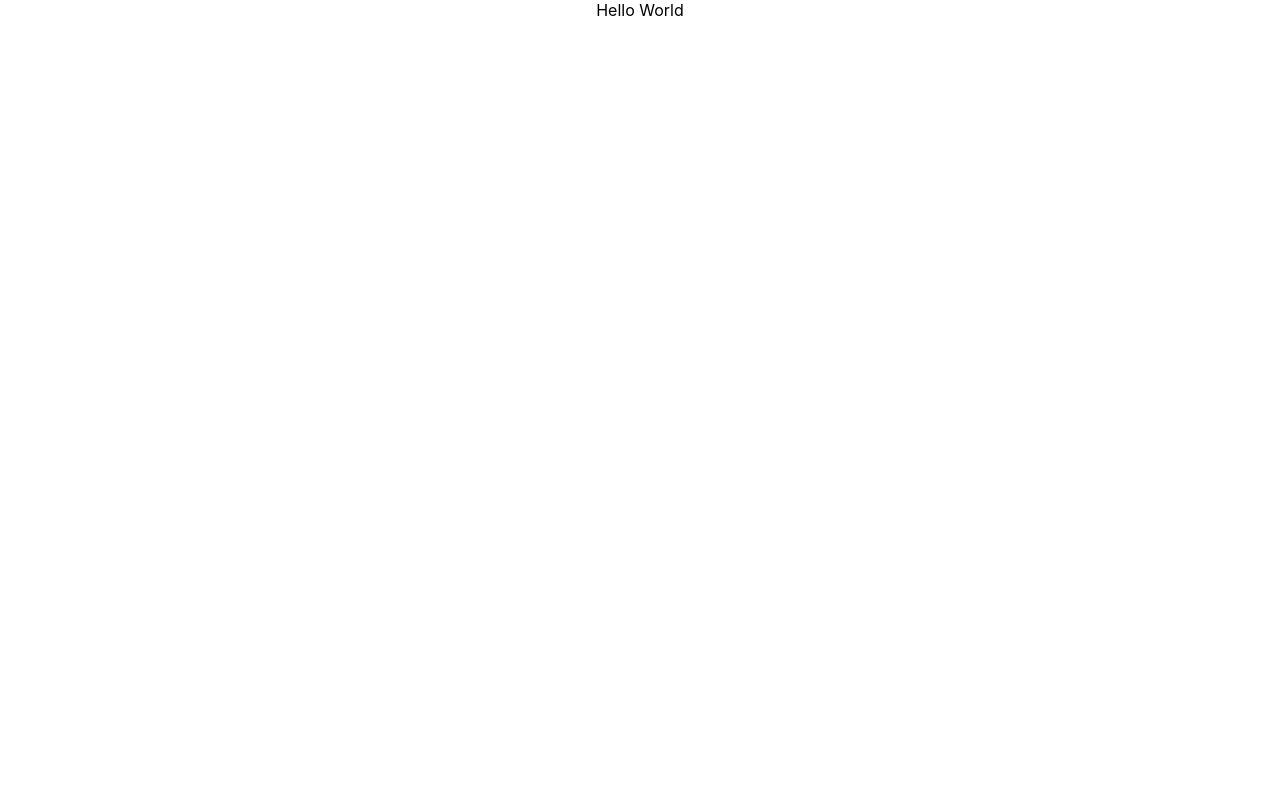
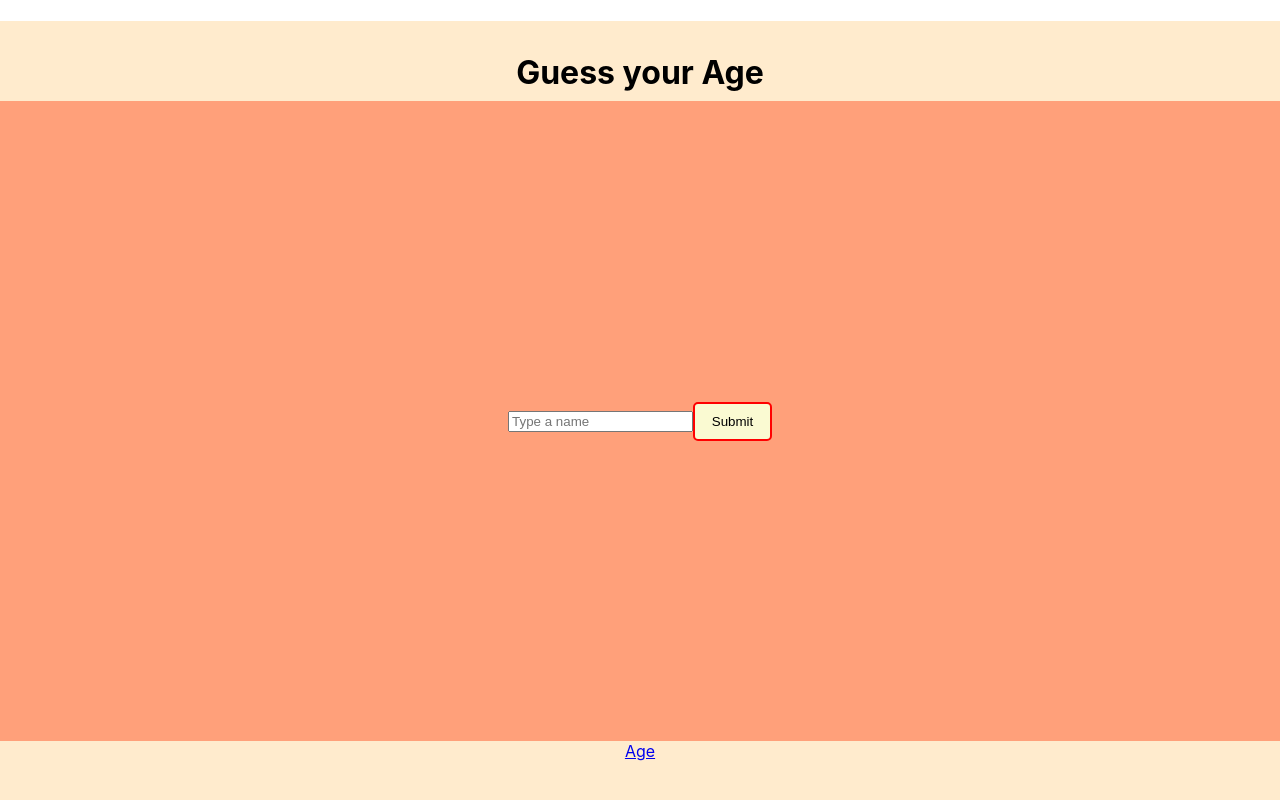
Before and after one commit to borislavkb/name-app, a React (Create React App) app: page / in a window 1280 px wide. Shown: the top 800 px of the page. Built offline with nearby package versions, Linux system fonts and the light colour scheme.

Commit message:
Add basic html structure, add pages, import feature from react-router-dom

```diff
--- a/src/App.css
+++ b/src/App.css
@@ -1,3 +1,38 @@
 .App {
   text-align: center;
 }
+
+.App__header {
+  background-color: blanchedalmond;
+  height: 10vh;
+}
+
+.App__footer {
+  bottom: 0;
+  display: flex;
+  justify-content: space-around;
+  background-color: blanchedalmond;
+  height: 10vh;
+}
+
+.App__main {
+  height: 80vh;
+  display: flex;
+  flex-direction: column;
+  justify-content: center;
+  background-color: lightsalmon;
+}
+form {
+  margin: 2rem;
+}
+
+h1 {
+  padding: 1em;
+}
+
+button {
+  padding: 0.75em 1.25em;
+  border: 2px solid red;
+  border-radius: 5px;
+  background-color: lightgoldenrodyellow;
+}
--- a/src/App.js
+++ b/src/App.js
@@ -1,7 +1,37 @@
 import "./App.css";
+import Age from "./pages/Age";
+import Gender from "./pages/Gender";
+import Nation from "./pages/Nation";
+import { Switch, Route, NavLink } from "react-router-dom";
 
 function App() {
-  return <div className="App">Hello World</div>;
+  return (
+    <div className="App">
+      <header className="App__header">
+        <h1>Guess your Age</h1>
+      </header>
+      <main className="App__main">
+        <form>
+          <input
+            type="text"
+            name="inputName"
+            id="inputName"
+            placeholder="Type a name"
+          ></input>
+          <button type="submit">Submit</button>
+        </form>
+      </main>
+      <footer>
+        <nav className="App__footer">
+          <Switch>
+            <a href="Age">Age</a>
+            <a href="Nation">Nation</a>
+            <a href="Gender">Gender</a>
+          </Switch>
+        </nav>
+      </footer>
+    </div>
+  );
 }
 
 export default App;
--- a/src/index.js
+++ b/src/index.js
@@ -2,10 +2,13 @@ import React from "react";
 import ReactDOM from "react-dom";
 import "./index.css";
 import App from "./App";
+import { BrowserRouter as Router } from "react-router-dom";
 
 ReactDOM.render(
   <React.StrictMode>
-    <App />
+    <Router>
+      <App />
+    </Router>
   </React.StrictMode>,
   document.getElementById("root")
 );
--- /dev/null
+++ b/src/pages/Age.js
@@ -0,0 +1,7 @@
+export default function Age() {
+  return (
+    <div>
+      <p>This is the result</p>
+    </div>
+  );
+}
--- /dev/null
+++ b/src/pages/Gender.js
@@ -0,0 +1,7 @@
+export default function Age() {
+  return (
+    <div>
+      <p>This is the result</p>
+    </div>
+  );
+}
--- /dev/null
+++ b/src/pages/Nation.js
@@ -0,0 +1,7 @@
+export default function Age() {
+  return (
+    <div>
+      <p>This is the result</p>
+    </div>
+  );
+}
```
Also changed, not shown: 1 other file (tests, documents, lock files or other folders).
